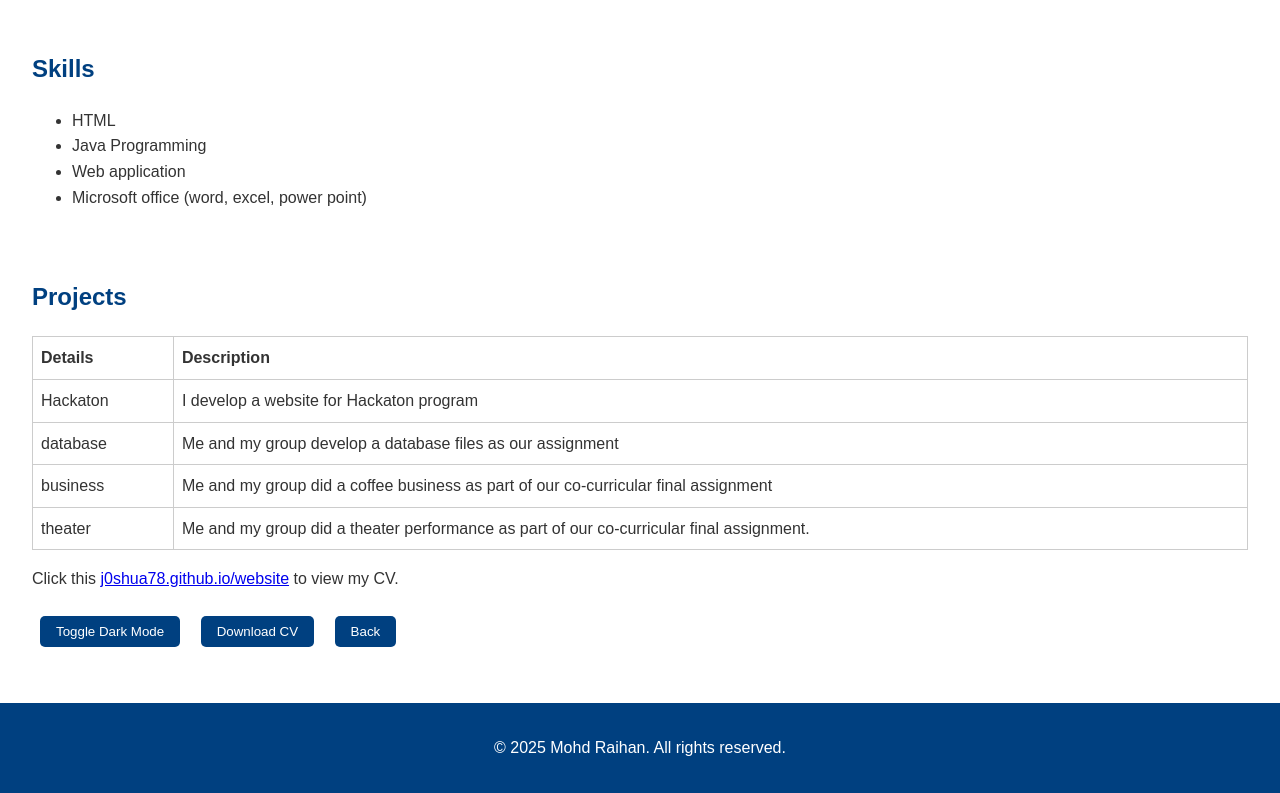
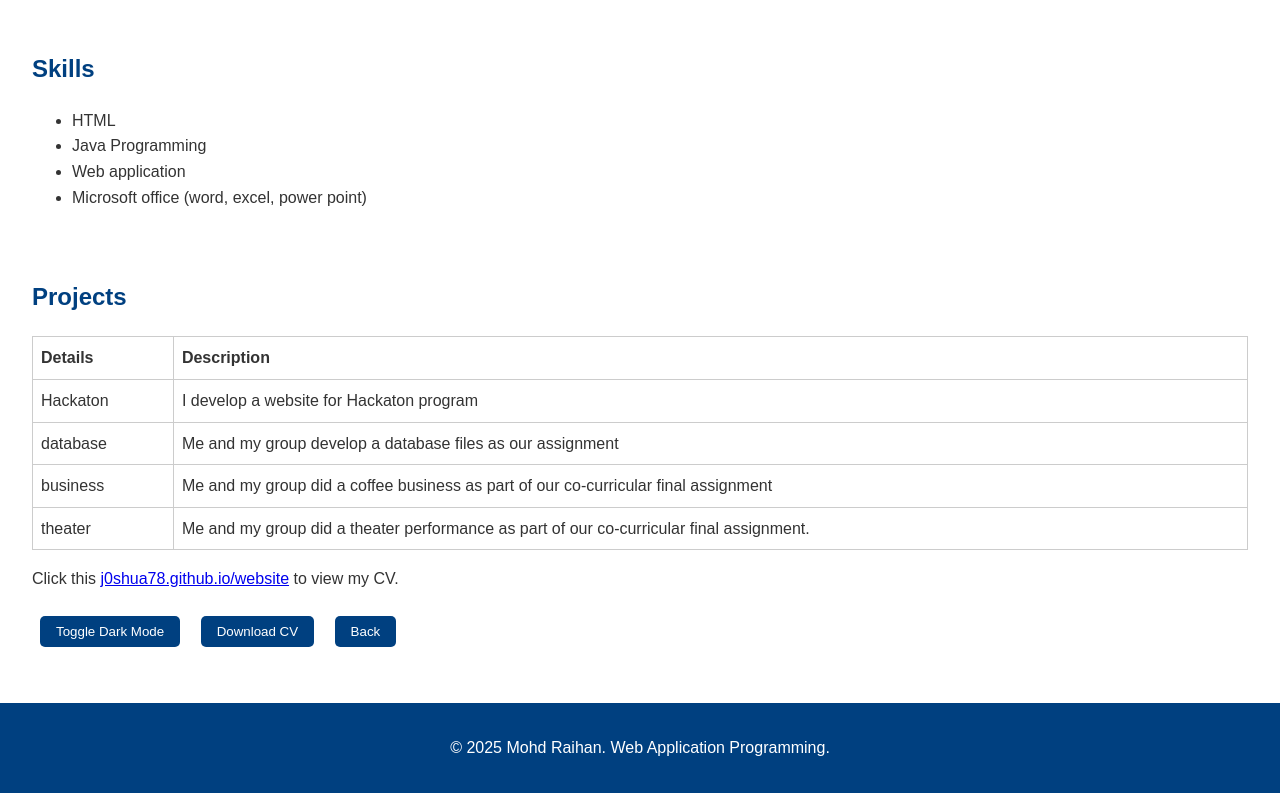
Before and after one commit to J0shua78/website, a plain HTML site: page index.html in a window 1280 px wide. Shown: the part 1509-2302 px from the top of the page. Drawn offline with Linux system fonts and the light colour scheme.

Commit message:
Update index.html

```diff
--- a/index.html
+++ b/index.html
@@ -83,7 +83,7 @@
   </main>
 
   <footer>
-    <p>&copy; 2025 Mohd Raihan. All rights reserved.</p>
+    <p>&copy; 2025 Mohd Raihan. Web Application Programming.</p>
   </footer>
 </body>
 </html>
```
